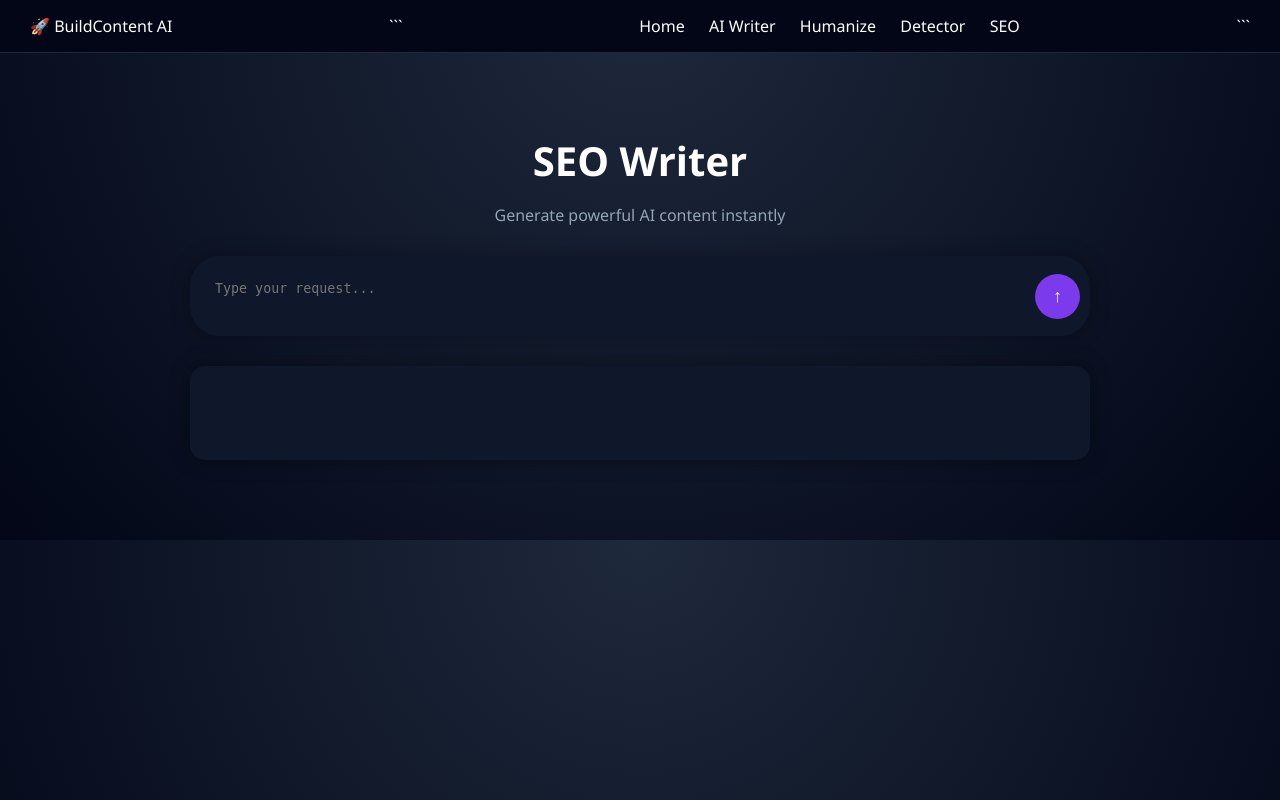
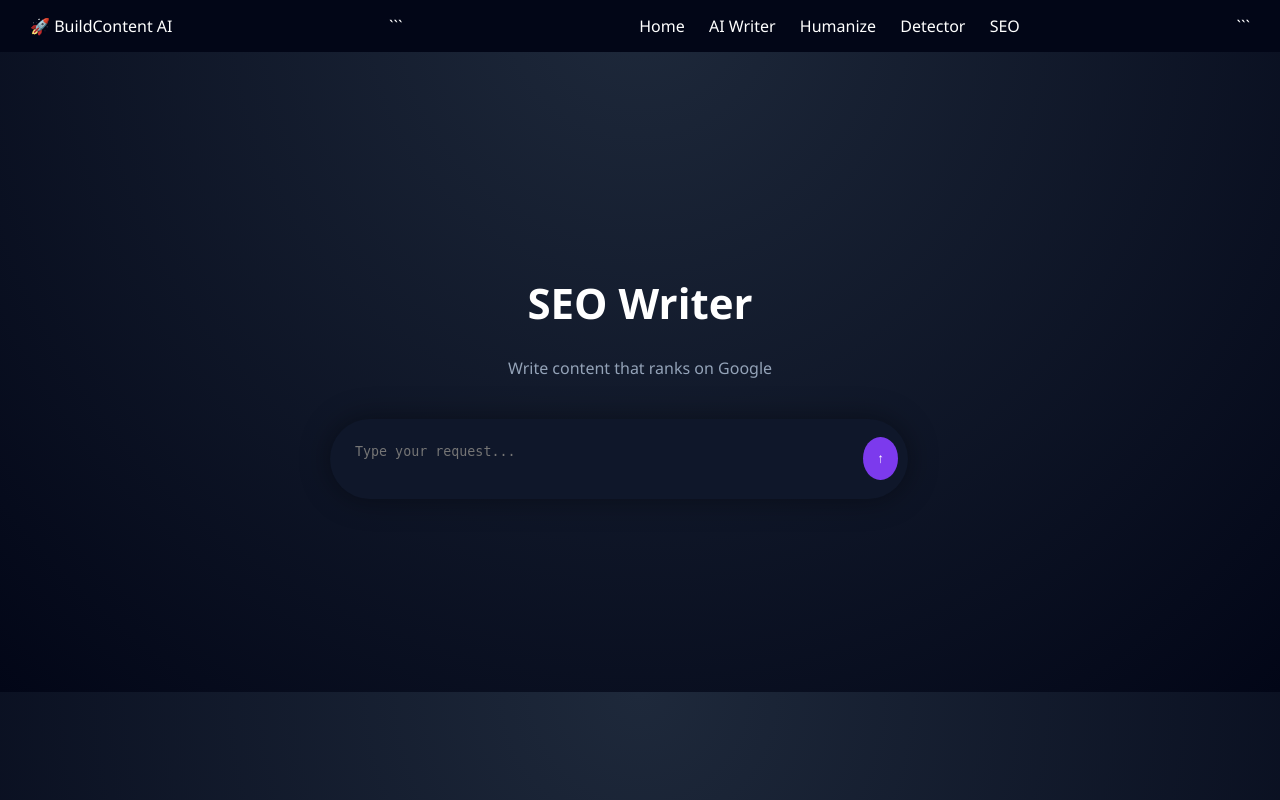
Before and after one commit to seoexpertsidra123-source/ai-seo-tool, a Flask app: page /free-seo-writer in a window 1280 px wide. Run offline with Flask 3, Linux system fonts and the light colour scheme.

Commit message:
Update tool.html

```diff
--- a/templates/tool.html
+++ b/templates/tool.html
@@ -18,7 +18,6 @@ body {
     justify-content:space-between;
     padding:15px 30px;
     background:#020617;
-    border-bottom:1px solid #1e293b;
 }
 
 .navbar a {
@@ -27,31 +26,36 @@ body {
     margin-left:20px;
 }
 
-/* MAIN */
-.container {
-    max-width:900px;
-    margin:80px auto;
+/* CENTER CHAT AREA */
+.wrapper {
+    display:flex;
+    flex-direction:column;
+    align-items:center;
+    justify-content:center;
+    height:80vh;
     text-align:center;
 }
 
 h1 {
-    font-size:40px;
+    font-size:42px;
     margin-bottom:10px;
 }
 
 .subtitle {
     color:#94a3b8;
-    margin-bottom:30px;
+    margin-bottom:40px;
 }
 
-/* INPUT BOX */
-.input-box {
+/* INPUT */
+.chat-box {
+    width:600px;
+    max-width:90%;
+    background:#0f172a;
+    border-radius:40px;
+    padding:10px;
     display:flex;
     align-items:center;
-    background:#0f172a;
-    border-radius:30px;
-    padding:10px;
-    box-shadow:0 0 20px rgba(0,0,0,0.3);
+    box-shadow:0 0 30px rgba(0,0,0,0.4);
 }
 
 textarea {
@@ -60,8 +64,8 @@ textarea {
     border:none;
     color:white;
     padding:15px;
+    outline:none;
     resize:none;
-    outline:none;
 }
 
 /* BUTTON */
@@ -69,29 +73,27 @@ button {
     background:#7c3aed;
     border:none;
     color:white;
-    padding:12px 18px;
+    padding:14px;
     border-radius:50%;
     cursor:pointer;
-    font-size:18px;
 }
 
-/* OUTPUT */
+/* OUTPUT BELOW */
 .output {
     margin-top:30px;
+    width:700px;
+    max-width:90%;
     background:#0f172a;
-    padding:25px;
+    padding:20px;
     border-radius:15px;
     text-align:left;
     white-space:pre-wrap;
-    box-shadow:0 0 20px rgba(0,0,0,0.4);
 }
 </style>
 
 </head>
 
 <body>
-
-<!-- NAVBAR -->
 
 <div class="navbar">
     <div>🚀 BuildContent AI</div>
@@ -108,25 +110,30 @@ button {
 
 </div>
 
-<!-- MAIN -->
-
-<div class="container">
+<div class="wrapper">
 
 <h1>{{ title }}</h1>
-<p class="subtitle">Generate powerful AI content instantly</p>
+<p class="subtitle">
+{% if title == "AI Content Generator" %}Generate SEO articles instantly{% endif %}
+{% if title == "Humanize AI Text" %}Make AI content sound human{% endif %}
+{% if title == "AI Detector" %}Detect AI vs human writing{% endif %}
+{% if title == "SEO Writer" %}Write content that ranks on Google{% endif %}
+{% if title == "Paragraph Generator" %}Create paragraphs instantly{% endif %}
+</p>
 
 <form method="POST">
-
-<div class="input-box">
+<div class="chat-box">
 <textarea name="prompt" placeholder="Type your request..."></textarea>
 <button type="submit">↑</button>
 </div>
+</form>
 
-</form>
+{% if response %}
 
 <div class="output">
 {{ response }}
 </div>
+{% endif %}
 
 </div>
 
```
